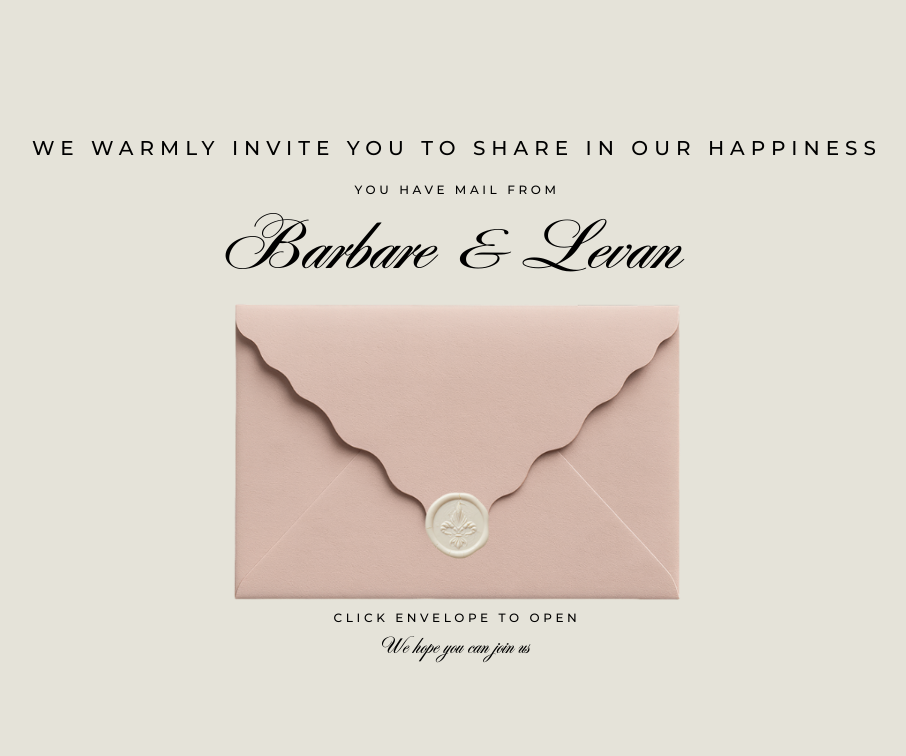
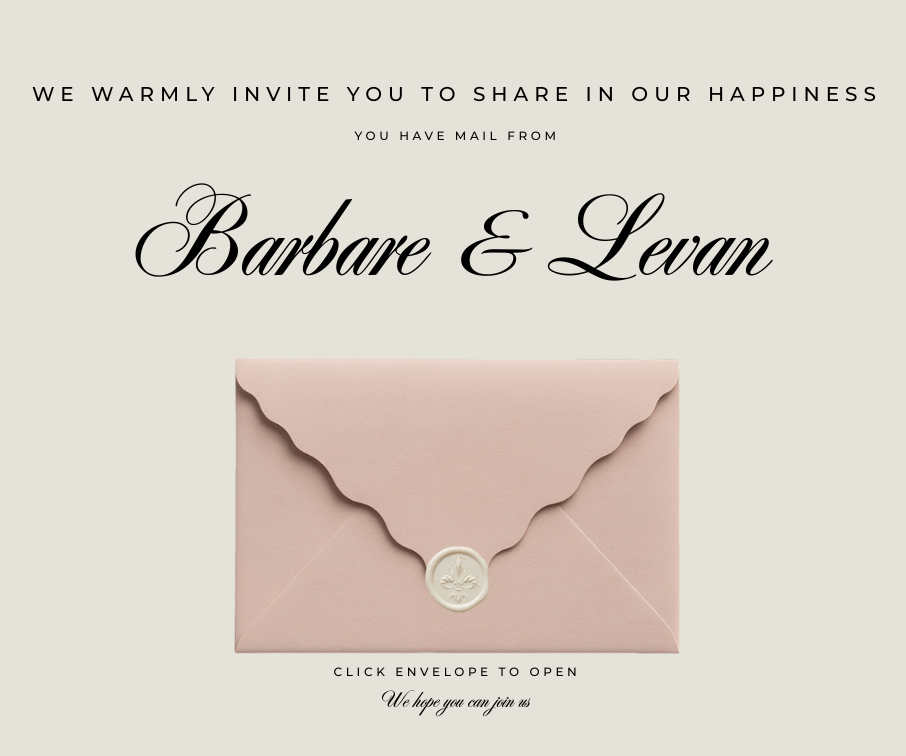
Before and after one commit to dataaqu/wedding, a Next.js app: page / in a window 1280 px wide. Shown: the top 756 px of the page, without its empty margins (183-1089 px from the left). Built offline with nearby package versions, Linux system fonts and the light colour scheme.

Commit message:
fix cutted text

```diff
--- a/app/page.tsx
+++ b/app/page.tsx
@@ -18,7 +18,7 @@ export default function LandingPage() {
   }
 
   return (
-    <main className="min-h-svh flex flex-col items-center justify-center px-4 md:px-6 py-12 text-center text-black relative overflow-x-clip">
+    <main className="min-h-svh flex flex-col items-center justify-center px-4 md:px-6 py-12 text-center text-black relative">
       {/* Fade overlay */}
       <AnimatePresence>
         {isOpening && (
@@ -56,8 +56,8 @@ export default function LandingPage() {
           initial={{ opacity: 0, scale: 0.9 }}
           animate={isOpening ? { opacity: 0, y: -20 } : { opacity: 1, scale: 1 }}
           transition={{ duration: isOpening ? 0.5 : 1, delay: isOpening ? 0.1 : 1.4, ease: 'easeOut' }}
-          className="text-5xl md:text-7xl pt-4 overflow-visible whitespace-nowrap scale-x-[1.2] origin-center"
-          style={{ fontFamily: 'SymphonyPro, cursive' }}
+          className="pt-4 overflow-visible whitespace-nowrap"
+          style={{ fontFamily: 'SymphonyPro, cursive', fontSize: 'clamp(48px, 12vw, 120px)' }}
         >
           Barbare & Levan
         </motion.p>
```
